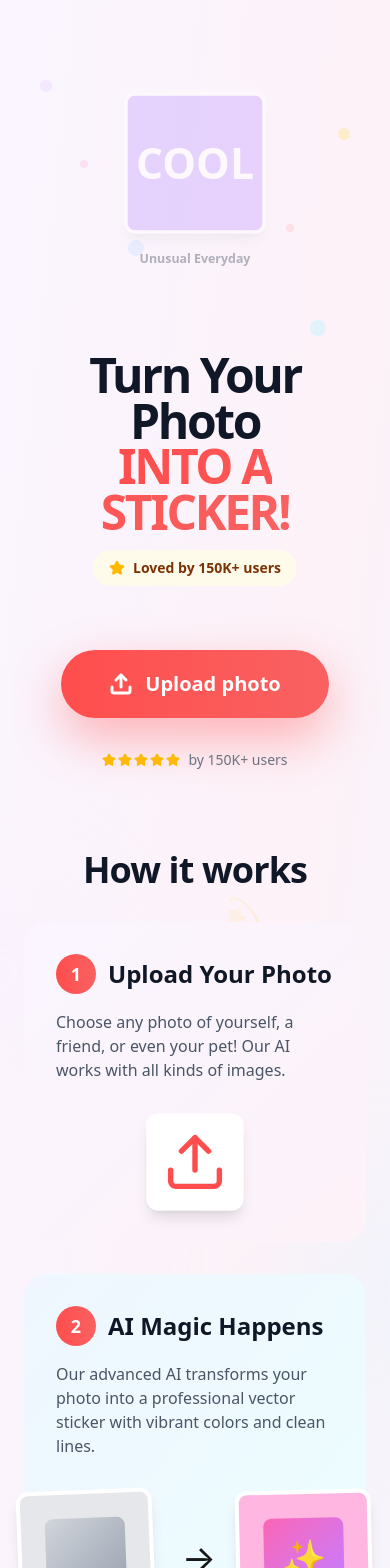
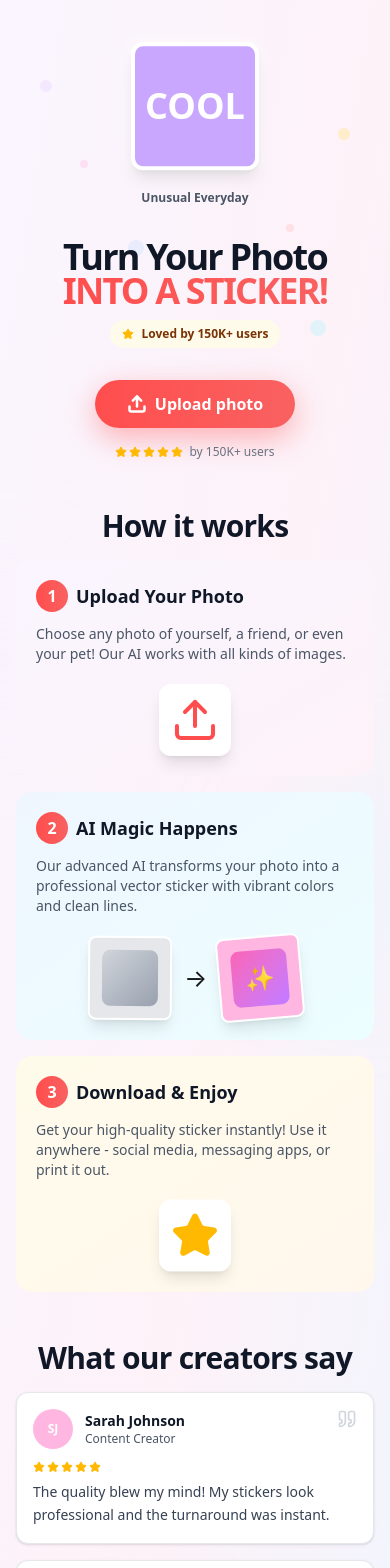
Before and after one commit to dzhabiev/my-project, a Next.js app: page / in a window 390 px wide. Shown: the top 1568 px of the page. Built offline with nearby package versions, Linux system fonts and the light colour scheme.

Commit message:
UI Update 2

```diff
--- a/src/app/page.tsx
+++ b/src/app/page.tsx
@@ -75,7 +75,7 @@ function StickerPreview({ color, label, size = 'md' }: { color: string; label: s
   const sizeClasses = {
     sm: 'h-16 w-16 text-lg',
     md: 'h-24 w-24 text-2xl',
-    lg: 'h-40 w-40 text-5xl',
+    lg: 'h-32 w-32 text-4xl md:h-40 md:w-40 md:text-5xl',
   };
 
   return (
@@ -105,7 +105,7 @@ function HeroSticker() {
   }, []);
 
   return (
-    <div className="relative flex h-64 w-full items-center justify-center">
+    <div className="relative flex h-48 w-full items-center justify-center md:h-64">
       <AnimatePresence mode="wait">
         <motion.div
           key={currentIndex}
@@ -125,7 +125,7 @@ function HeroSticker() {
               size="lg"
             />
           </motion.div>
-          <p className="mt-4 text-center text-sm font-semibold text-gray-600">
+          <p className="mt-3 text-center text-xs font-semibold text-gray-600 md:mt-4 md:text-sm">
             {heroImages[currentIndex].style}
           </p>
         </motion.div>
@@ -307,16 +307,16 @@ export default function Home() {
         <div className="absolute right-0 top-2/3 h-px w-40 bg-gradient-to-l from-transparent via-pink-200 to-transparent opacity-30"></div>
       </div>
 
-      <div className="relative z-10 mx-auto w-full max-w-[600px] px-6 py-16 md:py-24">
+      <div className="relative z-10 mx-auto w-full max-w-[600px] px-4 py-8 md:px-6 md:py-16">
 
         {/* Hero Section */}
-        <section className="mb-20 flex flex-col items-center gap-8">
+        <section className="mb-12 flex flex-col items-center gap-4 md:mb-20 md:gap-8">
           {/* Hero Sticker Animation */}
           <HeroSticker />
 
           {/* Headline */}
           <div className="text-center">
-            <h1 className="mb-4 text-5xl font-extrabold leading-[0.95] tracking-[-0.05em] text-gray-900 md:text-7xl">
+            <h1 className="mb-3 text-4xl font-extrabold leading-[0.95] tracking-[-0.05em] text-gray-900 md:mb-4 md:text-6xl">
               Turn Your Photo<br />
               <span className="bg-gradient-to-r from-[#FF4D4D] to-[#F96161] bg-clip-text text-transparent">
                 INTO A STICKER!
@@ -328,9 +328,9 @@ export default function Home() {
               initial={{ opacity: 0, y: 10 }}
               animate={{ opacity: 1, y: 0 }}
               transition={{ delay: 0.2 }}
-              className="mb-8 inline-flex items-center gap-2 rounded-full bg-amber-50 px-4 py-2 text-sm font-semibold text-amber-900"
+              className="mb-4 inline-flex items-center gap-2 rounded-full bg-amber-50 px-3 py-1.5 text-xs font-semibold text-amber-900 md:mb-6 md:px-4 md:py-2 md:text-sm"
             >
-              <Star className="h-4 w-4 fill-amber-400 text-amber-400" />
+              <Star className="h-3 w-3 fill-amber-400 text-amber-400 md:h-4 md:w-4" />
               Loved by 150K+ users
             </motion.div>
           </div>
@@ -347,19 +347,19 @@ export default function Home() {
             onClick={handleUploadClick}
             whileHover={{ scale: 1.05 }}
             whileTap={{ scale: 0.95 }}
-            className="rounded-full bg-gradient-to-r from-[#FF4D4D] to-[#F96161] px-12 py-5 text-xl font-bold text-white shadow-[0_20px_50px_rgba(255,77,77,0.4)] transition-all hover:shadow-[0_25px_60px_rgba(255,77,77,0.5)]"
+            className="rounded-full bg-gradient-to-r from-[#FF4D4D] to-[#F96161] px-8 py-3 text-base font-bold text-white shadow-[0_10px_30px_rgba(255,77,77,0.4)] transition-all hover:shadow-[0_15px_40px_rgba(255,77,77,0.5)] md:px-12 md:py-5 md:text-xl"
           >
-            <div className="flex items-center gap-3">
-              <Upload className="h-6 w-6" strokeWidth={3} />
+            <div className="flex items-center gap-2 md:gap-3">
+              <Upload className="h-5 w-5 md:h-6 md:w-6" strokeWidth={3} />
               Upload photo
             </div>
           </motion.button>
 
           {/* Secondary Trust */}
-          <div className="flex items-center gap-2 text-sm text-gray-500">
+          <div className="flex items-center gap-1.5 text-xs text-gray-500 md:gap-2 md:text-sm">
             <div className="flex gap-0.5">
               {[...Array(5)].map((_, i) => (
-                <Star key={i} className="h-3.5 w-3.5 fill-amber-400 text-amber-400" />
+                <Star key={i} className="h-3 w-3 fill-amber-400 text-amber-400 md:h-3.5 md:w-3.5" />
               ))}
             </div>
             <span>by 150K+ users</span>
@@ -370,16 +370,16 @@ export default function Home() {
             <motion.div
               initial={{ opacity: 0, y: 20 }}
               animate={{ opacity: 1, y: 0 }}
-              className="w-full rounded-3xl border border-gray-200 bg-white p-8 shadow-lg"
+              className="w-full rounded-2xl border border-gray-200 bg-white p-4 shadow-lg md:rounded-3xl md:p-8"
             >
-              <h3 className="mb-4 text-center text-xl font-bold text-gray-900">
+              <h3 className="mb-3 text-center text-lg font-bold text-gray-900 md:mb-4 md:text-xl">
                 Your Uploaded Image
               </h3>
-              <div className="mb-6 flex justify-center">
+              <div className="mb-4 flex justify-center md:mb-6">
                 <img
                   src={uploadedImage}
                   alt="Uploaded"
-                  className="max-h-64 rounded-xl border-4 border-gray-100 object-contain"
+                  className="max-h-48 rounded-lg border-2 border-gray-100 object-contain md:max-h-64 md:rounded-xl md:border-4"
                 />
               </div>
               <motion.button
@@ -387,7 +387,7 @@ export default function Home() {
                 disabled={isGenerating}
                 whileHover={{ scale: isGenerating ? 1 : 1.05 }}
                 whileTap={{ scale: isGenerating ? 1 : 0.95 }}
-                className="w-full rounded-full bg-gradient-to-r from-[#FF4D4D] to-[#F96161] px-8 py-4 text-lg font-bold text-white shadow-lg transition-all hover:shadow-xl disabled:opacity-50 disabled:cursor-not-allowed"
+                className="w-full rounded-full bg-gradient-to-r from-[#FF4D4D] to-[#F96161] px-6 py-3 text-base font-bold text-white shadow-lg transition-all hover:shadow-xl disabled:cursor-not-allowed disabled:opacity-50 md:px-8 md:py-4 md:text-lg"
               >
                 {isGenerating ? 'Generating Your Sticker...' : 'Generate Sticker!'}
               </motion.button>
@@ -460,35 +460,35 @@ export default function Home() {
         </section>
 
         {/* How It Works Section */}
-        <section className="mb-20">
-          <h2 className="mb-8 text-center text-4xl font-bold tracking-tight text-gray-900">
+        <section className="mb-12 md:mb-20">
+          <h2 className="mb-4 text-center text-3xl font-bold tracking-tight text-gray-900 md:mb-8 md:text-4xl">
             How it works
           </h2>
 
-          <div className="flex flex-col gap-8">
+          <div className="flex flex-col gap-4 md:gap-8">
             {/* Step 1 */}
             <motion.div
               initial={{ opacity: 0, y: 20 }}
               whileInView={{ opacity: 1, y: 0 }}
               viewport={{ once: true }}
-              className="flex flex-col gap-4 rounded-3xl bg-gradient-to-br from-purple-50 to-pink-50 p-8"
+              className="flex flex-col gap-3 rounded-2xl bg-gradient-to-br from-purple-50 to-pink-50 p-5 md:gap-4 md:rounded-3xl md:p-8"
             >
-              <div className="flex items-center gap-3">
-                <div className="flex h-10 w-10 items-center justify-center rounded-full bg-gradient-to-r from-[#FF4D4D] to-[#F96161] text-lg font-bold text-white">
+              <div className="flex items-center gap-2 md:gap-3">
+                <div className="flex h-8 w-8 items-center justify-center rounded-full bg-gradient-to-r from-[#FF4D4D] to-[#F96161] text-base font-bold text-white md:h-10 md:w-10 md:text-lg">
                   1
                 </div>
-                <h3 className="text-2xl font-bold text-gray-900">Upload Your Photo</h3>
+                <h3 className="text-lg font-bold text-gray-900 md:text-2xl">Upload Your Photo</h3>
               </div>
-              <p className="text-gray-600">
+              <p className="text-sm text-gray-600 md:text-base">
                 Choose any photo of yourself, a friend, or even your pet! Our AI works with all kinds of images.
               </p>
               <motion.div
                 animate={{ scale: [1, 1.05, 1] }}
                 transition={{ duration: 2, repeat: Infinity }}
-                className="mt-4 flex justify-center"
+                className="mt-2 flex justify-center md:mt-4"
               >
-                <div className="rounded-xl bg-white p-4 shadow-lg">
-                  <Upload className="h-16 w-16 text-[#FF4D4D]" />
+                <div className="rounded-xl bg-white p-3 shadow-lg md:p-4">
+                  <Upload className="h-12 w-12 text-[#FF4D4D] md:h-16 md:w-16" />
                 </div>
               </motion.div>
             </motion.div>
@@ -499,39 +499,39 @@ export default function Home() {
               whileInView={{ opacity: 1, y: 0 }}
               viewport={{ once: true }}
               transition={{ delay: 0.2 }}
-              className="flex flex-col gap-4 rounded-3xl bg-gradient-to-br from-blue-50 to-cyan-50 p-8"
+              className="flex flex-col gap-3 rounded-2xl bg-gradient-to-br from-blue-50 to-cyan-50 p-5 md:gap-4 md:rounded-3xl md:p-8"
             >
-              <div className="flex items-center gap-3">
-                <div className="flex h-10 w-10 items-center justify-center rounded-full bg-gradient-to-r from-[#FF4D4D] to-[#F96161] text-lg font-bold text-white">
+              <div className="flex items-center gap-2 md:gap-3">
+                <div className="flex h-8 w-8 items-center justify-center rounded-full bg-gradient-to-r from-[#FF4D4D] to-[#F96161] text-base font-bold text-white md:h-10 md:w-10 md:text-lg">
                   2
                 </div>
-                <h3 className="text-2xl font-bold text-gray-900">AI Magic Happens</h3>
+                <h3 className="text-lg font-bold text-gray-900 md:text-2xl">AI Magic Happens</h3>
               </div>
-              <p className="text-gray-600">
+              <p className="text-sm text-gray-600 md:text-base">
                 Our advanced AI transforms your photo into a professional vector sticker with vibrant colors and clean lines.
               </p>
-              <div className="mt-4 flex items-center justify-center gap-6">
+              <div className="mt-2 flex items-center justify-center gap-3 md:mt-4 md:gap-6">
                 <motion.div
-                  className="rounded-xl border-4 border-white bg-gray-200 p-6 shadow-lg"
+                  className="rounded-lg border-2 border-white bg-gray-200 p-3 shadow-lg md:rounded-xl md:border-4 md:p-6"
                   animate={{ rotate: [0, -5, 5, 0] }}
                   transition={{ duration: 2, repeat: Infinity }}
                 >
-                  <div className="h-20 w-20 rounded-lg bg-gradient-to-br from-gray-300 to-gray-400"></div>
+                  <div className="h-14 w-14 rounded-lg bg-gradient-to-br from-gray-300 to-gray-400 md:h-20 md:w-20"></div>
                 </motion.div>
                 <motion.div
                   animate={{ x: [0, 10, 0] }}
                   transition={{ duration: 1.5, repeat: Infinity }}
-                  className="text-4xl"
+                  className="text-2xl md:text-4xl"
                 >
                   →
                 </motion.div>
                 <motion.div
-                  className="rounded-xl border-4 border-white p-6 shadow-lg"
+                  className="rounded-lg border-2 border-white p-3 shadow-lg md:rounded-xl md:border-4 md:p-6"
                   style={{ backgroundColor: '#FFB6E1' }}
                   animate={{ rotate: [0, 5, -5, 0] }}
                   transition={{ duration: 2, repeat: Infinity, delay: 0.5 }}
                 >
-                  <div className="flex h-20 w-20 items-center justify-center rounded-lg bg-gradient-to-br from-pink-400 to-purple-400 text-4xl">
+                  <div className="flex h-14 w-14 items-center justify-center rounded-lg bg-gradient-to-br from-pink-400 to-purple-400 text-2xl md:h-20 md:w-20 md:text-4xl">
                     ✨
                   </div>
                 </motion.div>
@@ -544,24 +544,24 @@ export default function Home() {
               whileInView={{ opacity: 1, y: 0 }}
               viewport={{ once: true }}
               transition={{ delay: 0.4 }}
-              className="flex flex-col gap-4 rounded-3xl bg-gradient-to-br from-amber-50 to-orange-50 p-8"
+              className="flex flex-col gap-3 rounded-2xl bg-gradient-to-br from-amber-50 to-orange-50 p-5 md:gap-4 md:rounded-3xl md:p-8"
             >
-              <div className="flex items-center gap-3">
-                <div className="flex h-10 w-10 items-center justify-center rounded-full bg-gradient-to-r from-[#FF4D4D] to-[#F96161] text-lg font-bold text-white">
+              <div className="flex items-center gap-2 md:gap-3">
+                <div className="flex h-8 w-8 items-center justify-center rounded-full bg-gradient-to-r from-[#FF4D4D] to-[#F96161] text-base font-bold text-white md:h-10 md:w-10 md:text-lg">
                   3
                 </div>
-                <h3 className="text-2xl font-bold text-gray-900">Download & Enjoy</h3>
+                <h3 className="text-lg font-bold text-gray-900 md:text-2xl">Download & Enjoy</h3>
               </div>
-              <p className="text-gray-600">
+              <p className="text-sm text-gray-600 md:text-base">
                 Get your high-quality sticker instantly! Use it anywhere - social media, messaging apps, or print it out.
               </p>
               <motion.div
                 animate={{ y: [0, -10, 0] }}
                 transition={{ duration: 2, repeat: Infinity }}
-                className="mt-4 flex justify-center"
+                className="mt-2 flex justify-center md:mt-4"
               >
-                <div className="rounded-xl bg-white p-4 shadow-lg">
-                  <Star className="h-16 w-16 fill-amber-400 text-amber-400" />
+                <div className="rounded-xl bg-white p-3 shadow-lg md:p-4">
+                  <Star className="h-12 w-12 fill-amber-400 text-amber-400 md:h-16 md:w-16" />
                 </div>
               </motion.div>
             </motion.div>
@@ -569,12 +569,12 @@ export default function Home() {
         </section>
 
         {/* Testimonials Section */}
-        <section className="mb-20">
-          <h2 className="mb-8 text-center text-4xl font-bold tracking-tight text-gray-900">
+        <section className="mb-12 md:mb-20">
+          <h2 className="mb-4 text-center text-3xl font-bold tracking-tight text-gray-900 md:mb-8 md:text-4xl">
             What our creators say
           </h2>
 
-          <div className="flex flex-col gap-6 md:grid md:grid-cols-1">
+          <div className="flex flex-col gap-4 md:grid md:grid-cols-1 md:gap-6">
             {testimonials.map((testimonial, idx) => (
               <motion.div
                 key={idx}
@@ -583,13 +583,13 @@ export default function Home() {
                 viewport={{ once: true }}
                 transition={{ delay: idx * 0.1 }}
                 whileHover={{ y: -5 }}
-                className="rounded-2xl border border-gray-200 bg-white p-6 shadow-sm transition-shadow hover:shadow-md"
+                className="rounded-xl border border-gray-200 bg-white p-4 shadow-sm transition-shadow hover:shadow-md md:rounded-2xl md:p-6"
               >
-                <div className="mb-4 flex items-start justify-between">
-                  <div className="flex items-center gap-4">
+                <div className="mb-3 flex items-start justify-between md:mb-4">
+                  <div className="flex items-center gap-3 md:gap-4">
                     {/* Avatar */}
                     <div
-                      className="flex h-12 w-12 items-center justify-center rounded-full text-sm font-bold text-white"
+                      className="flex h-10 w-10 items-center justify-center rounded-full text-xs font-bold text-white md:h-12 md:w-12 md:text-sm"
                       style={{ backgroundColor: testimonial.color }}
                     >
                       {testimonial.avatar}
@@ -597,24 +597,24 @@ export default function Home() {
 
                     {/* Name and role */}
                     <div>
-                      <p className="font-bold text-gray-900">{testimonial.name}</p>
-                      <p className="text-sm text-gray-600">{testimonial.role}</p>
+                      <p className="text-sm font-bold text-gray-900 md:text-base">{testimonial.name}</p>
+                      <p className="text-xs text-gray-600 md:text-sm">{testimonial.role}</p>
                     </div>
                   </div>
 
                   {/* Quote icon */}
-                  <Quote className="h-6 w-6 text-gray-300" />
+                  <Quote className="h-5 w-5 text-gray-300 md:h-6 md:w-6" />
                 </div>
 
                 {/* Stars */}
-                <div className="mb-3 flex gap-0.5">
+                <div className="mb-2 flex gap-0.5 md:mb-3">
                   {[...Array(5)].map((_, i) => (
-                    <Star key={i} className="h-4 w-4 fill-amber-400 text-amber-400" />
+                    <Star key={i} className="h-3 w-3 fill-amber-400 text-amber-400 md:h-4 md:w-4" />
                   ))}
                 </div>
 
                 {/* Testimonial text */}
-                <p className="leading-relaxed text-gray-700">{testimonial.text}</p>
+                <p className="text-sm leading-relaxed text-gray-700 md:text-base">{testimonial.text}</p>
               </motion.div>
             ))}
           </div>
@@ -625,27 +625,27 @@ export default function Home() {
           initial={{ opacity: 0 }}
           whileInView={{ opacity: 1 }}
           viewport={{ once: true }}
-          className="mb-16 rounded-3xl border border-gray-200 bg-white p-12 text-center shadow-sm"
+          className="mb-8 rounded-2xl border border-gray-200 bg-white p-6 text-center shadow-sm md:mb-12 md:rounded-3xl md:p-12"
         >
-          <h3 className="mb-4 text-3xl font-bold tracking-tight text-gray-900">
+          <h3 className="mb-3 text-2xl font-bold tracking-tight text-gray-900 md:mb-4 md:text-3xl">
             Ready to create your stickers?
           </h3>
-          <p className="mb-8 text-gray-600">
+          <p className="mb-6 text-sm text-gray-600 md:mb-8 md:text-base">
             Join 150K+ happy creators and transform your photos in seconds
           </p>
 
           <motion.button
             whileHover={{ scale: 1.05 }}
             whileTap={{ scale: 0.95 }}
-            className="rounded-full bg-gray-900 px-10 py-4 text-lg font-bold text-white shadow-lg transition-all hover:bg-gray-800"
+            className="rounded-full bg-gray-900 px-8 py-3 text-base font-bold text-white shadow-lg transition-all hover:bg-gray-800 md:px-10 md:py-4 md:text-lg"
           >
             Get Started Free
           </motion.button>
         </motion.section>
 
         {/* Footer */}
-        <footer className="border-t border-gray-200 pt-8 text-center">
-          <div className="mb-4 flex justify-center gap-8 text-sm font-medium">
+        <footer className="border-t border-gray-200 pt-6 text-center md:pt-8">
+          <div className="mb-3 flex justify-center gap-4 text-xs font-medium md:mb-4 md:gap-8 md:text-sm">
             <a href="#" className="text-gray-600 transition-colors hover:text-gray-900">
               About
             </a>
@@ -659,7 +659,7 @@ export default function Home() {
               Terms
             </a>
           </div>
-          <p className="text-sm text-gray-500">© 2024 CustomStickerPack. All rights reserved.</p>
+          <p className="text-xs text-gray-500 md:text-sm">© 2024 CustomStickerPack. All rights reserved.</p>
         </footer>
 
       </div>
```
